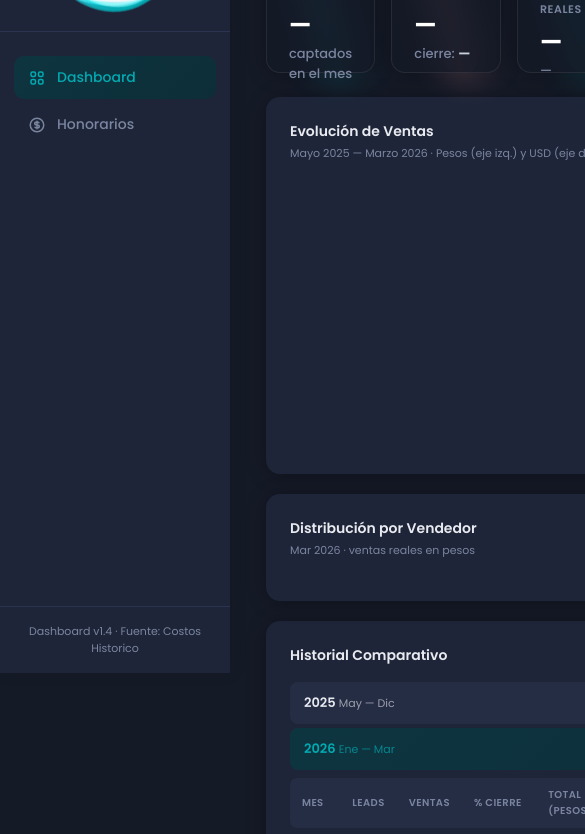
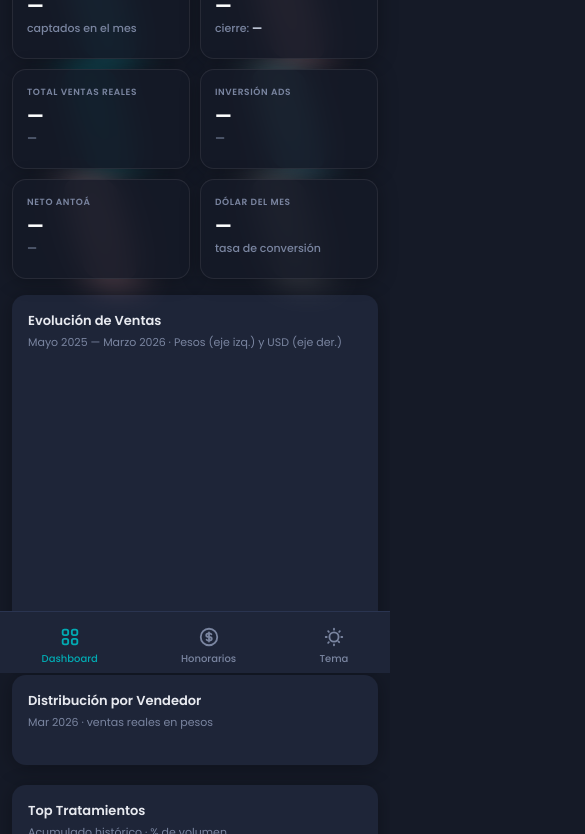
Before and after one commit to juandlarrartec-beep/antoa-dashboard, a plain HTML site: page index.html in a window 390 px wide. Shown: the part 171-1005 px from the top of the page, 585 px wide, since content can reach past the window. Drawn offline with nearby package versions, Linux system fonts and the light colour scheme.

Commit message:
Responsive mobile: bottom nav, 2-col KPIs, layouts adaptados

```diff
--- a/index.html
+++ b/index.html
@@ -302,6 +302,102 @@
     .costo-row:last-child { border-bottom:none; }
     .costo-row .cn { color:var(--sub); }
     .costo-row .ca { font-weight:600; }
+    /* ══════════════════════════════════════════
+       RESPONSIVE — Mobile first
+       Breakpoints: 768px tablet, 480px phone
+    ══════════════════════════════════════════ */
+
+    /* ── Bottom nav (mobile only) ── */
+    .bottom-nav {
+      display:none;
+      position:fixed; bottom:0; left:0; right:0; z-index:200;
+      background:var(--surface); border-top:1px solid var(--border);
+      padding:8px 0 env(safe-area-inset-bottom,8px);
+    }
+    .bottom-nav-inner { display:flex; justify-content:space-around; align-items:center; }
+    .bn-item {
+      display:flex; flex-direction:column; align-items:center; gap:3px;
+      padding:6px 20px; border:none; background:none; cursor:pointer;
+      font-family:'Poppins',sans-serif; font-size:10px; font-weight:500;
+      color:var(--sub); transition:color .18s;
+    }
+    .bn-item svg { width:22px; height:22px; }
+    .bn-item.active { color:var(--teal); }
+
+    /* ── Tablet (≤ 900px) ── */
+    @media (max-width: 900px) {
+      :root { --sidebar-w: 0px; }
+
+      .sidebar { display:none; }
+      .main    { margin-left:0; padding:20px 18px 80px; }
+      .bottom-nav { display:block; }
+
+      .kpi-grid { grid-template-columns:repeat(3,1fr); gap:12px; }
+      .kpi-card { height:110px; }
+      .kpi-value { font-size:20px; }
+      .kpi-sub   { font-size:12px; }
+
+      .grid-2 { grid-template-columns:1fr; }
+      .hon-grid { grid-template-columns:1fr; }
+
+      .page-header { flex-wrap:wrap; gap:10px; }
+      .page-header h1 { font-size:18px; }
+      .header-right { width:100%; justify-content:flex-end; }
+
+      .total-banner { flex-direction:column; gap:20px; padding:24px 20px; }
+      .tb-amount { font-size:38px; }
+      .tb-right  { min-width:unset; width:100%; }
+
+      table { font-size:11px; }
+      thead th { padding:7px 8px; font-size:9px; }
+      tbody td { padding:8px; }
+    }
+
+    /* ── Phone (≤ 480px) ── */
+    @media (max-width: 480px) {
+      .main { padding:14px 12px 80px; }
+
+      .kpi-grid { grid-template-columns:repeat(2,1fr); gap:10px; margin-bottom:16px; }
+      .kpi-card { height:100px; }
+      .kpi-inner { padding:16px 14px; }
+      .kpi-label { font-size:9px; margin-bottom:8px; }
+      .kpi-value { font-size:18px; margin-bottom:5px; }
+      .kpi-sub   { font-size:11px; }
+
+      /* Donut charts: más pequeños en phone */
+      .dc-svg-outer { width:160px !important; height:160px !important; }
+      .dc-center-val { font-size:16px; }
+
+      .card { padding:16px; }
+      .card-title { font-size:13px; }
+
+      .page-header h1 { font-size:16px; }
+
+      .total-banner { padding:18px 16px; }
+      .tb-amount { font-size:32px; }
+      .tb-label  { font-size:10px; }
+      .tb-sub    { font-size:12px; }
+      .tb-row    { font-size:12px; padding:7px 0; }
+
+      /* Tabla: ocultar columnas secundarias en mobile */
+      table th:nth-child(n+6), table td:nth-child(n+6) { display:none; }
+      table th:nth-child(5), table td:nth-child(5) { display:none; }
+
+      .year-toggle { font-size:12px; padding:9px 12px; }
+
+      .costo-row { font-size:12px; }
+      .costo-row .ca { font-size:12px; }
+
+      .month-select { font-size:12px; min-width:140px; padding:8px 30px 8px 12px; }
+    }
+
+    /* ── Muy pequeño (≤ 360px) ── */
+    @media (max-width: 360px) {
+      .kpi-grid { grid-template-columns:1fr 1fr; gap:8px; }
+      .kpi-value { font-size:16px; }
+      .tb-amount { font-size:28px; }
+    }
+
   </style>
 </head>
 <body>
@@ -576,6 +672,24 @@
 </div><!-- /honorarios -->
 </main>
 
+<!-- ═══ BOTTOM NAV (mobile) ═══ -->
+<nav class="bottom-nav">
+  <div class="bottom-nav-inner">
+    <button class="bn-item active" id="bn-dashboard" onclick="showPage('dashboard',this);syncBn('bn-dashboard')">
+      <svg fill="none" viewBox="0 0 24 24" stroke="currentColor" stroke-width="2"><path stroke-linecap="round" stroke-linejoin="round" d="M4 6a2 2 0 012-2h2a2 2 0 012 2v2a2 2 0 01-2 2H6a2 2 0 01-2-2V6zM14 6a2 2 0 012-2h2a2 2 0 012 2v2a2 2 0 01-2 2h-2a2 2 0 01-2-2V6zM4 16a2 2 0 012-2h2a2 2 0 012 2v2a2 2 0 01-2 2H6a2 2 0 01-2-2v-2zM14 16a2 2 0 012-2h2a2 2 0 012 2v2a2 2 0 01-2 2h-2a2 2 0 01-2-2v-2z"/></svg>
+      Dashboard
+    </button>
+    <button class="bn-item" id="bn-honorarios" onclick="showPage('honorarios',this);syncBn('bn-honorarios')">
+      <svg fill="none" viewBox="0 0 24 24" stroke="currentColor" stroke-width="2"><path stroke-linecap="round" stroke-linejoin="round" d="M12 8c-1.657 0-3 .895-3 2s1.343 2 3 2 3 .895 3 2-1.343 2-3 2m0-8c1.11 0 2.08.402 2.599 1M12 8V7m0 1v8m0 0v1m0-1c-1.11 0-2.08-.402-2.599-1M21 12a9 9 0 11-18 0 9 9 0 0118 0z"/></svg>
+      Honorarios
+    </button>
+    <button class="bn-item" onclick="toggleTheme()">
+      <svg fill="none" viewBox="0 0 24 24" stroke="currentColor" stroke-width="2"><path stroke-linecap="round" stroke-linejoin="round" d="M12 3v1m0 16v1m9-9h-1M4 12H3m15.364-6.364l-.707.707M6.343 17.657l-.707.707M17.657 17.657l-.707-.707M6.343 6.343l-.707-.707M12 7a5 5 0 110 10 5 5 0 010-10z"/></svg>
+      Tema
+    </button>
+  </div>
+</nav>
+
 <script>
 /* ════════════════════════════════════════
    GOOGLE SHEETS — datos en vivo
@@ -811,7 +925,14 @@ function showPage(id, btn) {
   document.querySelectorAll('.page').forEach(p=>p.classList.remove('active'));
   document.querySelectorAll('.nav-item').forEach(n=>n.classList.remove('active'));
   document.getElementById('page-'+id).classList.add('active');
-  btn.classList.add('active');
+  if (btn) btn.classList.add('active');
+  window.scrollTo(0,0);
+}
+
+function syncBn(activeId) {
+  document.querySelectorAll('.bn-item').forEach(b=>b.classList.remove('active'));
+  const el = document.getElementById(activeId);
+  if (el) el.classList.add('active');
 }
 
 /* ════ COLLAPSIBLE ════ */
```
